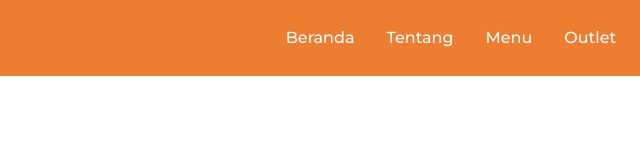
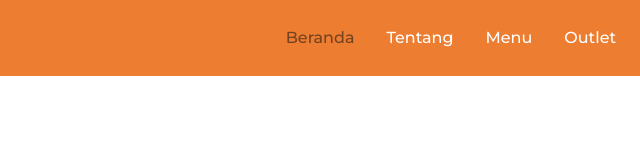
Before and after one commit to f3-bagus/GLminiproject-grup5, a plain HTML site: page index.html in a window 1280 px wide. In both pictures the pointer is over the link "Beranda". Shown: the full height of the page, 359-999 px from the left. Drawn offline with nearby package versions, Linux system fonts and the light colour scheme.

Commit message:
Update style.css

```diff
--- a/style.css
+++ b/style.css
@@ -13,6 +13,10 @@ body {
     font-weight: 500;
 }
 
+.navbar-nav .nav-link:hover {
+    color: #754220;
+}
+
 .navbar-toggler {
     color: white;
 }
```
